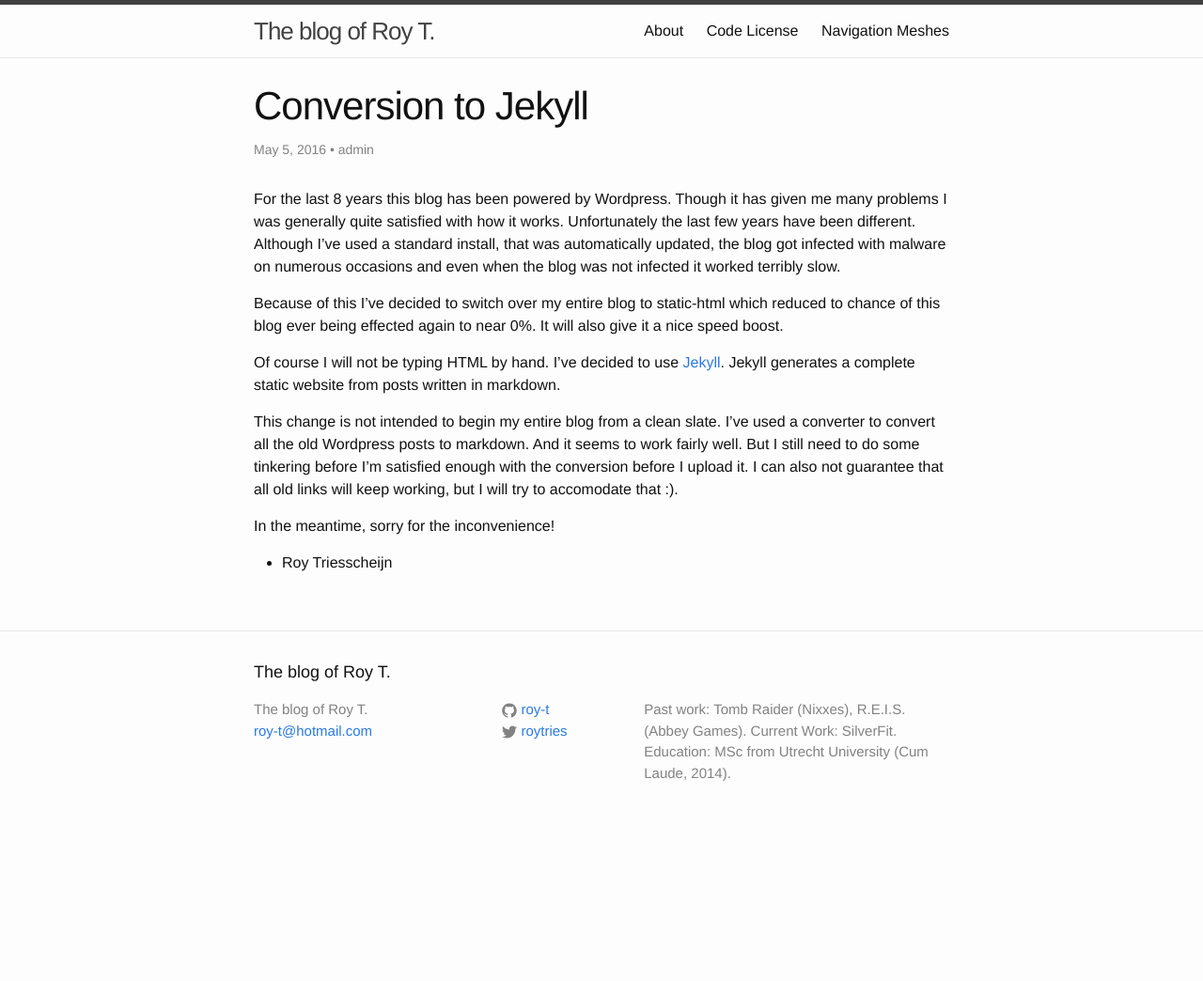
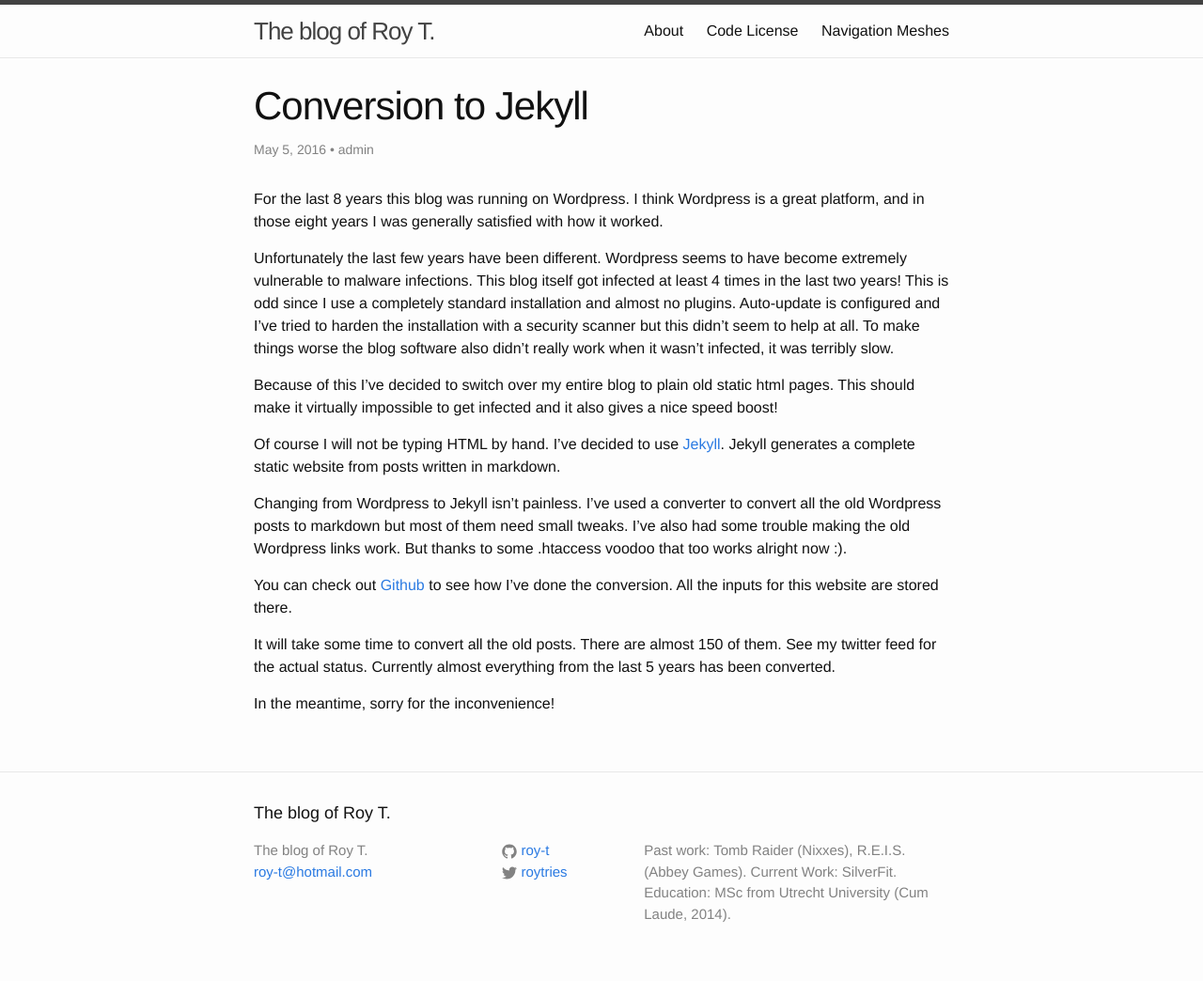
Before and after one commit to roy-t/roy-t.nl, a Jekyll site: the page built from _posts/2016-5-5-Conversion-To-Jekyll.md, in a window 1280 px wide. Shown: the whole page at 94% size. Built offline with Jekyll 4.4.1, drawn with Linux system fonts in a browser that asks for light colours; before the commit the page ends 900 px from its top, so only the background shows below that.

```diff
--- a/_posts/2016-5-5-Conversion-To-Jekyll.md
+++ b/_posts/2016-5-5-Conversion-To-Jekyll.md
@@ -7,15 +7,18 @@
 categories:
 ---
 
-For the last 8 years this blog has been powered by Wordpress. Though it has given me many problems I was generally quite satisfied with how it works. Unfortunately the last few years have been different. Although I've used a standard install, that was automatically updated, the blog got infected with malware on numerous occasions and even when the blog was not infected it worked terribly slow.
+For the last 8 years this blog was running on Wordpress. I think Wordpress is a great platform, and in those eight years I was generally satisfied with how it worked.
 
-Because of this I've decided to switch over my entire blog to static-html which reduced to chance of this blog ever being effected again to near 0%. It will also give it a nice speed boost.
+Unfortunately the last few years have been different. Wordpress seems to have become extremely vulnerable to malware infections. This blog itself got infected at least 4 times in the last two years! This is odd since I use a completely standard installation and almost no plugins. Auto-update is configured and I've tried to harden the installation with a security scanner but this didn't seem to help at all. To make things worse the blog software also didn't really work when it wasn't infected, it was terribly slow.
+
+Because of this I've decided to switch over my entire blog to plain old static html pages. This should make it virtually impossible to get infected and it also gives a nice speed boost!
 
 Of course I will not be typing HTML by hand. I've decided to use [Jekyll](https://jekyllrb.com). Jekyll generates a complete static website from posts written in markdown.
 
-This change is not intended to begin my entire blog from a clean slate. I've used a converter to convert all the old Wordpress posts to markdown. And it seems to work fairly well. But I still need to do some tinkering before I'm satisfied enough with the conversion before I upload it. I can also not guarantee that all old links will keep working, but I will try to accomodate that :).
+Changing from Wordpress to Jekyll isn't painless. I've used a converter to convert all the old Wordpress posts to markdown but most of them need small tweaks. I've also had some trouble making the old Wordpress links work. But thanks to some .htaccess voodoo that too works alright now :).
+
+You can check out [Github](https://github.com/roy-t/roy-t.nl) to see how I've done the conversion. All the inputs for this website are stored there.
+
+It will take some time to convert all the old posts. There are almost 150 of them. See my twitter feed for the actual status. Currently almost everything from the last 5 years has been converted.
 
 In the meantime, sorry for the inconvenience!
-
-
-- Roy Triesscheijn
```
